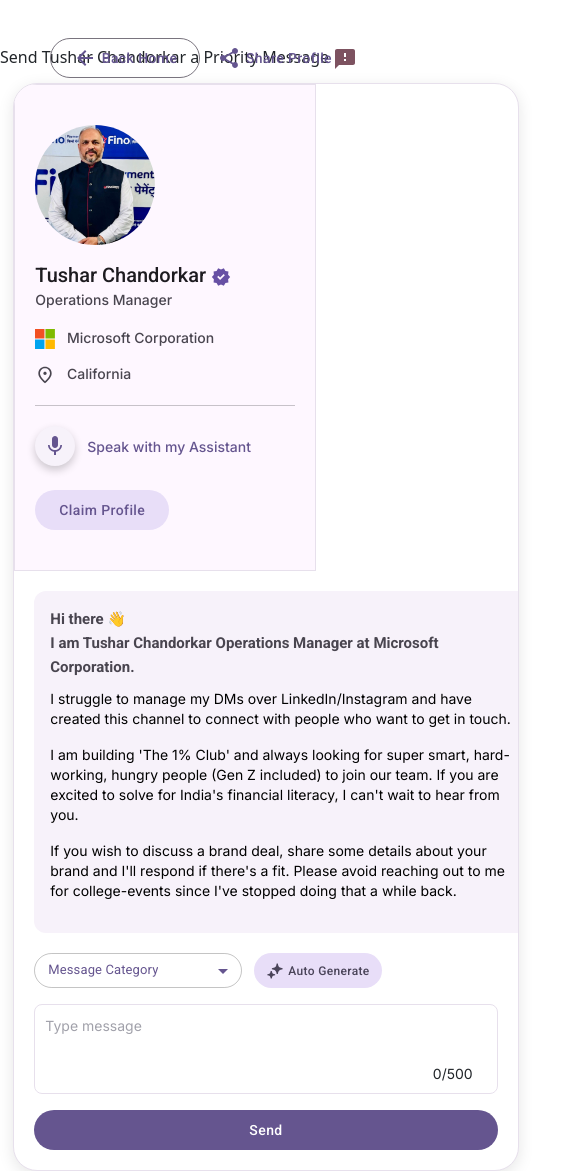
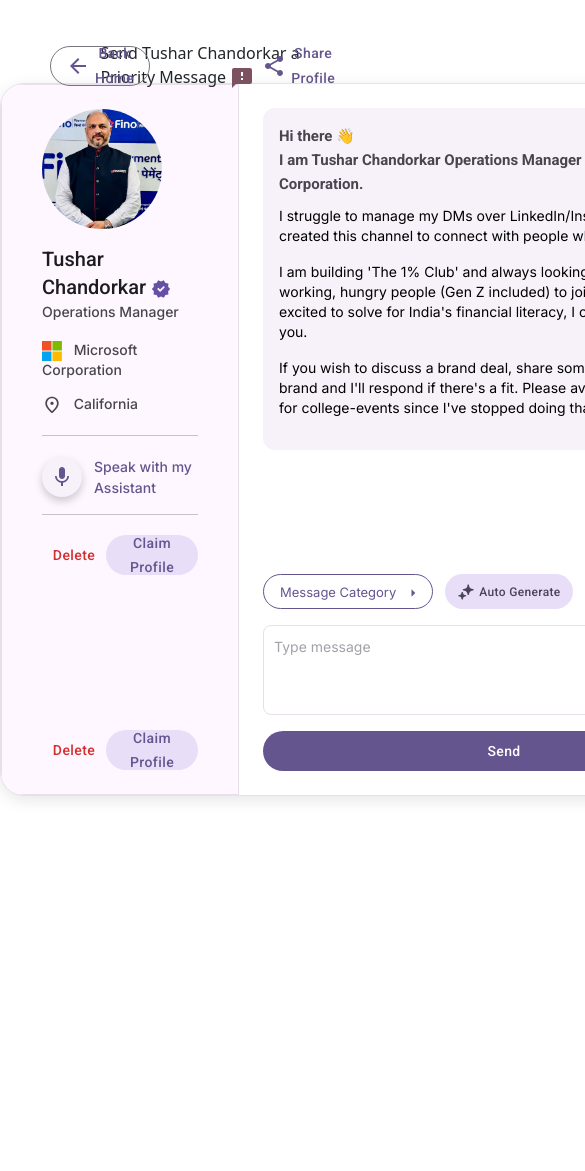
Before and after one commit to AbbasMhowwala35/mr.lynx, a React (Create React App) app: page /profile-card in a window 390 px wide. Shown: the top 1171 px of the page, 585 px wide, since content can reach past the window. After the commit the page ends 844 px from the top, so only its background shows below. Built offline with nearby package versions, Linux system fonts and the light colour scheme.

Commit message:
Category Select & CSS Updations

```diff
--- a/src/components/ProfileCard/ProfileCard.css
+++ b/src/components/ProfileCard/ProfileCard.css
@@ -23,7 +23,7 @@
     justify-content: space-between;
     border: 1px solid #E7E0EC;
     width: 100%;
-    height: 100%;
+    height: auto;
 }
 
 /* Sidebar Details */
@@ -111,8 +111,9 @@
 
 .chat-box {
     max-height: calc(100vh - 160px);
+    overflow-y: auto;
+    overflow-x: hidden;
 }
-
 .message {
     display: flex;
     flex-direction: column;
@@ -179,17 +180,7 @@
     color: #333333;
 }
 
-/* .message-footer {
-    display: flex;
-    align-items: center;
-    gap: 12px;
-  } */
-
 .message-input-btns {
-    /* position: absolute;
-    top: 0;
-    width: 100%;
-    z-index: 1; */
     display: flex;
     align-items: center;
     justify-content: flex-start;
@@ -203,6 +194,17 @@
     font-style: normal;
     font-size: 14px;
 }
+.message-input::-webkit-scrollbar {
+    width: 6px;
+    height: 4px;
+}
+
+.message-input::-webkit-scrollbar-thumb {
+    background-color: #65558F29;
+    border-radius: 4px;
+    margin-right: 8px;
+}
+
 
 .chat-box::-webkit-scrollbar {
     width: 8px;
@@ -217,24 +219,6 @@
     background-color: #BBBBBB;
 }
 
-@media (max-width: 900px) {
-    .profile-container {
-        flex-direction: column;
-        height: auto;
-        width: 95%;
-    }
-
-    .profile-sidebar {
-        width: 100%;
-        padding: 40px 20px;
-    }
-
-    .profile-main {
-        width: 100%;
-        padding: 20px;
-    }
-}
-
 .btn-assistant {
     display: flex;
     align-items: center;
@@ -245,10 +229,6 @@
     color: #65558F;
     font-size: 14px;
     font-weight: 500;
-}
-
-.claim-profile-container {
-    margin-top: 24px;
 }
 
 .claim-profile-btn {
@@ -265,7 +245,8 @@
     padding: 0 24px !important
 }
 
-.claim-profile-btn:hover {
+.claim-profile-btn:hover,
+.auto-generate-btn:hover {
     background-color: #D9D3E7 !important;
 }
 
@@ -276,7 +257,7 @@
 }
 
 .message-input {
-    max-width: 470px;
+    max-width: 100%;
     width: 100%;
     height: 90px;
     overflow-y: auto;
@@ -293,20 +274,6 @@
 .message-buttons {
     display: flex;
     gap: 10px;
-}
-
-.message-input::-webkit-scrollbar {
-    width: 10px;
-}
-
-.message-input::-webkit-scrollbar-thumb {
-    background-color: #f1f1f1;
-    border-radius: 20px;
-}
-
-.message-input::-webkit-scrollbar-track {
-    background: #f1f1f1;
-    border-radius: 20px;
 }
 
 .send-button {
@@ -367,111 +334,15 @@
     color: #65558F;
     font-size: 24px;
 }
-.custom-select {
-    font-size: 14px !important;
-    color: #65558f !important;
-    /* font-weight: 600 !important; */
-    text-align: center !important;
+
+.claim-profile-container {
     display: flex;
     align-items: center;
-    justify-content: center;
-    position: relative;
-    /* min-width: 100px;
-    max-width: 200px; */
-    width: fit-content !important;
-    height: 35px;
-    border-radius: 20px !important;
-    box-sizing: border-box;
-}
-
-.select-box input{
-     position: relative;
-}
-
-.custom-select-input {
-    background-color: #fff;
-    font-size: 14px;
-    padding: 8px 30px 8px 8px;
-    color: #000;
-    border-radius: 20px;
-    height: 35px;
-}
-
-.star-icon {
-    color: red;
-    font-size: 14px;
-    margin-left: 5px;
-}
-
-.MuiFormControl-root.select-box .MuiSelect-icon {
-    color: #65558f;
-}
-
-.MuiList-root {
-    background-color: #fef7ff !important;
-}
-
-.MuiList-root li {
-    font-size: 14px !important;
-    border-bottom: 1px solid #CAC4D0;
-    height: 40px;
-}
-
-.MuiList-root li:hover,
-.MuiList-root li:focus
-{
-    background-color: #E8DEF8;
-}
-
-.MuiInputLabel-root {
-    font-weight: 600;
-}
-
-.MuiSelect-select {
-    overflow: visible !important;
-    padding: 0px 20px !important;
-    width: 100% !important;
-}
-
-.select-with-caret {
-    display: flex;
-    align-items: center;
-}
-
-.MuiFormControl-root.select-box {
-    min-width: 200px !important;
-    border-radius: 20px !important;
-}
-
-.MuiFormControl-root.select-box label {
-    font-size: 13px !important;
-    color: #65558F;
-    margin-top: -8px;
-
-}
-
-.select-with-caret .caret-icon {
-    pointer-events: none;
-    height: 18px;
-    width: 18px;
-    background-size: contain;
-    background-repeat: no-repeat;
-    background-position: center;
-    background-image: url("../Assets/images/icon.svg");
-}
-
-.select-with-caret .custom-select-input:focus + .caret-icon,
-.select-with-caret .custom-select-input:active + .caret-icon {
-    transform: rotate(180deg);
-}
-
-
-.form-select {
-    all: unset !important;
+    justify-content: space-between;
+    width: 100%;
 }
 
 .info-section {
-    width: 820px;
     margin: 0 auto;
 }
 
@@ -514,9 +385,9 @@
     /* top: 50px; */
 }
 
-.action-buttons {
+/* .action-buttons {
     position: absolute !important;
-}
+} */
 
 .action-buttons svg {
     margin-right: 5px;
@@ -530,17 +401,64 @@
     display: flex;
     align-items: center;
     justify-content: space-between;
-    position: absolute;
+    position: fixed;
     width: 100%;
-    top: 45px;
-}
-
-.btn-section .info-section {
-    left: 0;
-    right: 0;
-    top: 45px;
+    top: 35px;
 }
 
 button.MuiButtonBase-root {
     text-transform: capitalize !important;
 }
+
+.dropdown-container {
+    position: relative;
+    display: inline-block;
+}
+
+.dropdown-button {
+    display: inline-flex;
+    background-color: #fff;
+    font-size: 13px;
+    color: #65558F;
+    border: 1px solid #65558F;
+    border-radius: 20px;
+    height: 35px;
+    line-height: 30px;
+    min-width: 160px;
+    align-items: center;
+    justify-content: center;
+    gap: 8px;
+    padding: 10px 10px 10px 16px !important;
+}
+
+.dropdown-icon {
+    font-size: 10px;
+}
+
+.dropdown-content {
+    display: block;
+    position: absolute;
+    top: -180px;
+    background-color: #FEF7FF;
+    z-index: 1;
+    border-radius: 4px;
+    overflow: hidden;
+    box-shadow: 0px 1px 2px 0px #0000004D;
+}
+
+.dropdown-item {
+    cursor: pointer;
+    padding: 10px !important;
+    font-size: 14px !important;
+    color: #1D1B20 !important;
+    border-bottom: 1px solid #D1CBD6 !important;
+}
+
+.dropdown-item:hover {
+    background-color: #E8DEF8 !important;
+}
+
+.dropdown-item.active {
+    background-color: #E8DEF8 !important;
+    color: #4A4459;
+}
--- a/src/components/ProfileCard/ProfileCard.js
+++ b/src/components/ProfileCard/ProfileCard.js
@@ -1,11 +1,10 @@
-import React, { useState } from 'react';
-import tim from '../Assets/images/tim.png';
+import React, { useEffect, useRef, useState } from 'react';
 import verify from '../Assets/images/verified.svg';
-import { Form, Image } from 'react-bootstrap';
+import { Image } from 'react-bootstrap';
 import microsoft from '../Assets/images/microsoft.svg';
 import location from '../Assets/images/location.svg';
 import MicIcon from '@mui/icons-material/Mic';
-import { Button, FormControl, InputLabel, MenuItem, Select } from '@mui/material';
+import { Button } from '@mui/material';
 import ai from '../Assets/images/ai.svg';
 import SmsFailedIcon from '@mui/icons-material/SmsFailed';
 import EditIcon from '@mui/icons-material/Edit';
@@ -13,6 +12,8 @@
 import ShareIcon from '@mui/icons-material/Share';
 import './ProfileCard.css'
 import tushar from '../Assets/images/tushar.jpg'
+import caret from '../Assets/images/icon.svg'
+import caretOpen from '../Assets/images/icon-open.svg'
 const ProfileCard = () => {
   const [message, setMessage] = useState('');
   const [messages, setMessages] = useState([
@@ -32,23 +33,18 @@
       isVerified: true,
     },
   ]);
-
-  const [messageCategory, setMessageCategory] = useState('');
   const [isMessageSent, setIsMessageSent] = useState(false);
   const [userEmail, setUserEmail] = useState('');
   const [isLinkedIn, setIsLinkedIn] = useState(false);
-  const [age, setAge] = useState('');
-  const handleChange = (event) => {
-    setAge(event.target.value);
-  };
+  const [selectedValue, setSelectedValue] = useState('');
+  const [isOpen, setIsOpen] = useState(false);
+  const dropdownRef = useRef(null);
+  const buttonRef = useRef(null);
 
   const handleMessageChange = (e) => {
     setMessage(e.target.value);
   };
 
-  const handleMessageCategoryChange = (e) => {
-    setMessageCategory(e.target.value);
-  };
 
   const handleSendMessage = () => {
     if (message.trim() !== '') {
@@ -75,15 +71,46 @@
     setIsLinkedIn(!isLinkedIn);
   };
 
+  const options = [
+    { value: '', label: 'Message Category' },
+    { value: 'Business Enquiry', label: 'Business Enquiry' },
+    { value: 'Work Opportunity', label: 'Work Opportunity' },
+    { value: 'Investment & Funding Ask', label: 'Investment & Funding Ask' },
+    { value: 'Advisor Opportunity', label: 'Advisor Opportunity' },
+  ];
+
+  const handleSelect = (value, label) => {
+    setSelectedValue(value);
+    setIsOpen(false);
+
+    if (dropdownRef.current) {
+      dropdownRef.current.style.width = `${label.length * 10}px`;
+    }
+  };
+
+  const toggleDropdown = () => setIsOpen(!isOpen);
+  useEffect(() => {
+    const handleClickOutside = (event) => {
+      if (buttonRef.current && !buttonRef.current.contains(event.target) && dropdownRef.current && !dropdownRef.current.contains(event.target)) {
+        setIsOpen(false);
+      }
+    };
+
+    document.addEventListener("mousedown", handleClickOutside);
+    return () => {
+      document.removeEventListener("mousedown", handleClickOutside);
+    };
+  }, []);
+
   return (
     <div className='main-container'>
       <div className='btn-section'>
         <Button variant="outlined" className="back-home-btn action-buttons">
           <ArrowBackIcon className="arrow-icon" /> Back Home
         </Button>
+        <p className='info-section'> Send Tushar Chandorkar a Priority Message <SmsFailedIcon className='info-icon' /></p>
         <Button className="share-profile-btn action-buttons"><ShareIcon /> Share Profile</Button>
         {/* <div className='info-section'> */}
-          <p className='info-section'> Send Tushar Chandorkar a Priority Message <SmsFailedIcon className='info-icon' /></p>
         {/* </div> */}
       </div>
       <div className="profile-container">
@@ -99,15 +126,21 @@
             <p className="role">Operations Manager</p>
             <p className="company"><Image src={microsoft} className='company-logos' alt='Company' /> Microsoft Corporation</p>
             <p className="location"><Image src={location} className='location-logo' alt='Location Name' /> California</p>
-            <hr style={{ marginBottom: "20px" }} />
+            <hr style={{ marginBottom: "20px", marginTop: "0px !important" }} />
             <div className="btn-assistant">
               <Button className="assistant-btn">
                 <MicIcon className='icon' />
               </Button>
               <span>Speak with my Assistant</span>
             </div>
+            <hr style={{ marginBottom: "20px", marginTop: "0px !important" }} />
+            <div className="claim-profile-container">
+            <Button variant="text" color='error'>Delete</Button>
+            <Button variant="contained" className="claim-profile-btn">Claim Profile</Button>
+          </div>
           </div>
           <div className="claim-profile-container">
+            <Button variant="text" color='error'>Delete</Button>
             <Button variant="contained" className="claim-profile-btn">Claim Profile</Button>
           </div>
         </div>
@@ -149,33 +182,40 @@
             ) : (
               <div className="message-input-wrapper">
                 <div className="message-input-btns">
-                  <FormControl className='select-box'>
-                    <InputLabel id="demo-simple-select-label">Message Category
-                      {/* <span className='star-icon'>*</span> */}
-                    </InputLabel>
-                    <Select
-                        labelId="demo-simple-select-label"
-                        className="custom-select"
-                        value={age}
-                        onChange={handleChange}
-                        MenuProps={{
-                          getContentAnchorEl: null,
-                          anchorOrigin: {
-                            vertical: "top",
-                            horizontal: "left",
-                          },
-                          transformOrigin: {
-                            vertical: "bottom",
-                            horizontal: "left",
-                          },
-                        }}
-                      >
-                      <MenuItem value={10}>Business Enquiry</MenuItem>
-                      <MenuItem value={20}>Work Opportunity</MenuItem>
-                      <MenuItem value={30}>Investment & Funding Ask</MenuItem>
-                      <MenuItem value={30}>Advisor Opportunity</MenuItem>
-                    </Select>
-                  </FormControl>
+                  <div className="dropdown-container">
+                    <button
+                      ref={buttonRef}
+                      onClick={toggleDropdown}
+                      className="dropdown-button"
+                      aria-haspopup="true"
+                      aria-expanded={isOpen}
+                    >
+                      {options.find((opt) => opt.value === selectedValue)?.label || options[1].label}
+                      <span className="dropdown-icon">
+                        {isOpen ? (
+                          <Image src={caretOpen} className="caret-icon" />
+                        ) : (
+                          <Image src={caret} className="caret-icon" />
+                        )}
+                      </span>
+                    </button>
+                    {isOpen && (
+                      <div ref={dropdownRef} className="dropdown-content">
+                        {options
+                          .filter((option) => option.value)
+                          .map((option) => (
+                            <div
+                              key={option.value}
+                              onClick={() => handleSelect(option.value, option.label)}
+                              className={`dropdown-item ${selectedValue === option.value ? 'active' : ''}`}
+                            >
+                              {option.label}
+                            </div>
+                          ))}
+                      </div>
+                    )}
+                  </div>
+
                   <Button
                     variant="contained"
                     className="auto-generate-btn"
```
Also changed, not shown: src/components/Assets/images/icon-open.svg (added).
